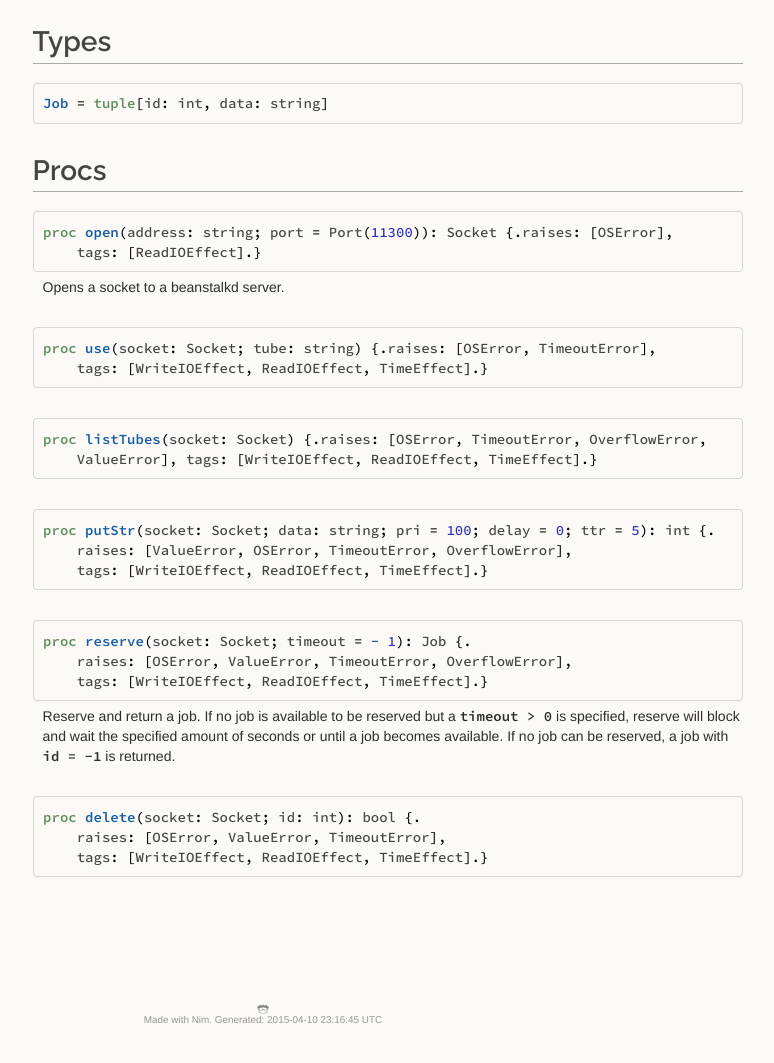
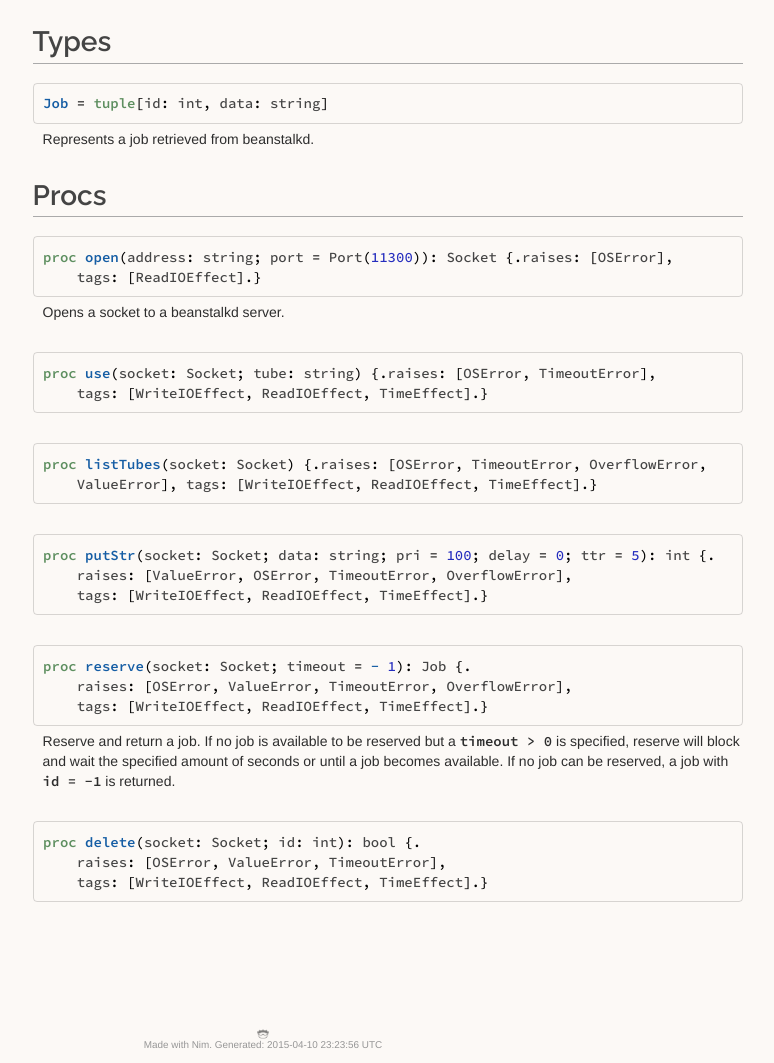
Before and after one commit to tormaroe/beanstalkd.nim, a plain HTML site: page doc/beanstalkd.html in a window 1280 px wide. Shown: the part 507-1570 px from the top of the page, without its empty margins (377-1151 px from the left). Before the commit the page ends 1545 px from the top, so only its background shows below. Drawn offline with Linux system fonts and the light colour scheme.

Commit message:
Some more documentation

```diff
--- a/doc/beanstalkd.html
+++ b/doc/beanstalkd.html
@@ -1202,6 +1202,7 @@ dt pre > span.Operator ~ span.Identifier, dt pre > span.Operator ~ span.Operator
 <dt id="Job"><a name="Job"></a><pre><span class="Identifier">Job</span> <span class="Other">=</span> <span class="Keyword">tuple</span><span class="Other">[</span><span class="Identifier">id</span><span class="Other">:</span> <span class="Identifier">int</span><span class="Other">,</span> <span class="Identifier">data</span><span class="Other">:</span> <span class="Identifier">string</span><span class="Other">]</span></pre></dt>
 <dd>
 
+Represents a job retrieved from beanstalkd.
 
 </dd>
 
@@ -1258,7 +1259,7 @@ Reserve and return a job. If no job is available to be reserved but a <tt class=
       <div class="twelve-columns footer">
         <span class="nim-sprite"></span>
         <br>
-        <small>Made with Nim. Generated: 2015-04-10 23:16:45 UTC</small>
+        <small>Made with Nim. Generated: 2015-04-10 23:23:56 UTC</small>
       </div>
     </div>
   </div>
```
Also changed, not shown: 1 other file.
